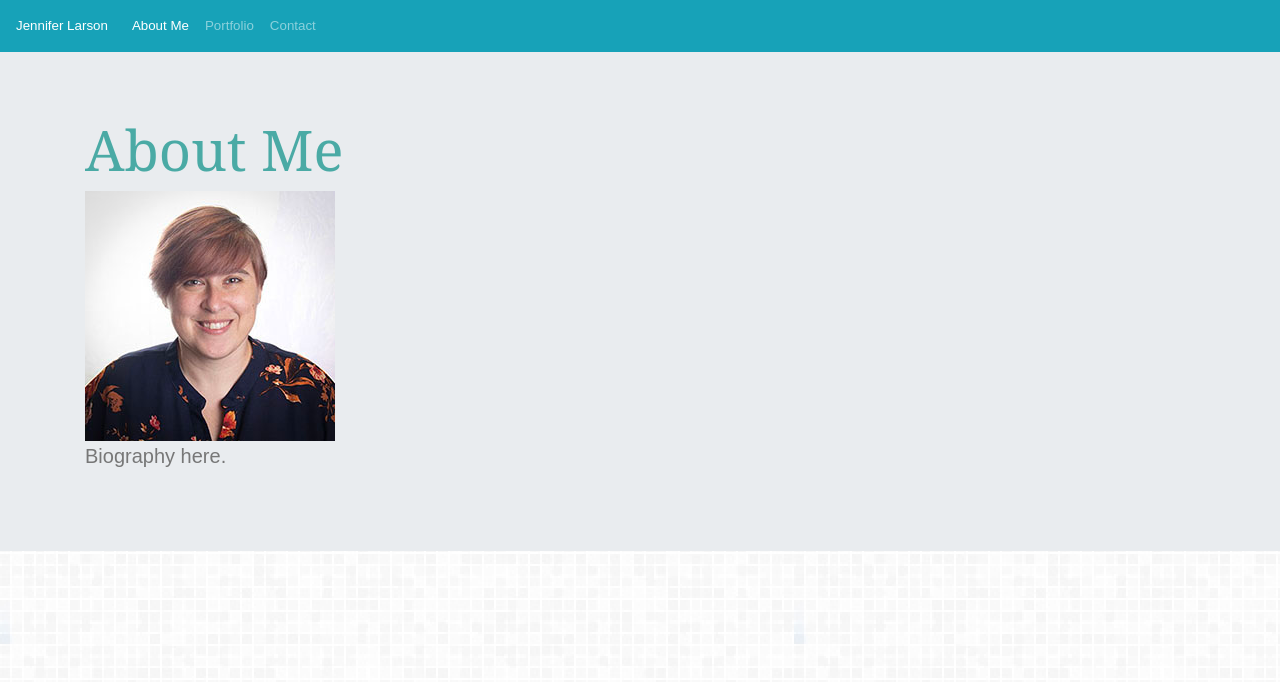
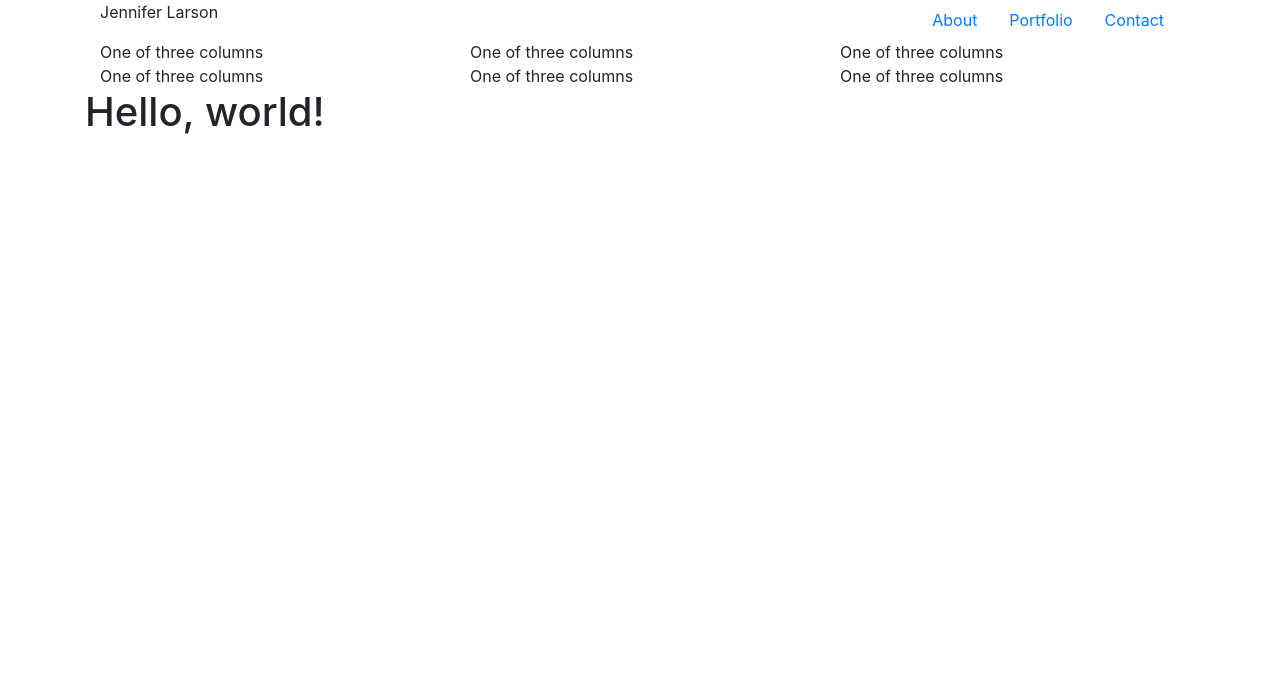
Before and after one commit to DesignerJennifer/Jennifer_Portfoli_Bootstrap.github.io, a plain HTML site: page index.html in a window 1280 px wide. Drawn offline with nearby package versions, Linux system fonts and the light colour scheme.

Commit message:
changed layout - added containers using columns and rows

```diff
--- a/index.html
+++ b/index.html
@@ -1,39 +1,83 @@
-<!DOCTYPE html>
-<html lang="en-us">
+<!doctype html>
+<html lang="en">
+  <head>
+    <!-- Required meta tags -->
+    <meta charset="utf-8">
+    <meta name="viewport" content="width=device-width, initial-scale=1, shrink-to-fit=no">
 
-<head>
-    <meta charset="UTF-8">
-    <title>Jennifer Larson</title>
-    <link rel="stylesheet" type="text/css" href="assets/css/stylesheet.css" media="screen" />
+    <!-- Bootstrap CSS -->
     <link rel="stylesheet" href="https://stackpath.bootstrapcdn.com/bootstrap/4.4.1/css/bootstrap.min.css" integrity="sha384-Vkoo8x4CGsO3+Hhxv8T/Q5PaXtkKtu6ug5TOeNV6gBiFeWPGFN9MuhOf23Q9Ifjh" crossorigin="anonymous">
-    <!---<link rel="browserreset" type="text/css" href="css/browserreset.css" media="screen" />--->
-</head>
 
-<body>
+    <title>Hello, world!</title>
+  </head>
+  <body>
 
-  <nav class="navbar navbar-expand-lg navbar-dark bg-info">
-    <a class="navbar-brand" href="#">Jennifer Larson</a>
-      <button class="navbar-toggler" type="button" data-toggle="collapse" data-target="#navbarNavAltMarkup" aria-controls="navbarNavAltMarkup" aria-expanded="false" aria-label="Toggle navigation">
-        <span class="navbar-toggler-icon"></span>
-      </button>
+    <div class="container">
+      <div class="row">
+        <div class="col-12">
 
-      <div class="collapse navbar-collapse" id="navbarNavAltMarkup">
-        <div class="navbar-nav">
-          <a class="nav-item nav-link active" href="./index.html">About Me<span class="sr-only">(current)</span></a>
-          <a class="nav-item nav-link" href="./Portfolio.html">Portfolio</a>
-          <a class="nav-item nav-link" href="#">Contact</a>
-        </div>
-      </div>
-    </nav>
-
-    <div class="jumbotron jumbotron-fluid">
-        <div class="container">
-          <h1 class="display-4">About Me</h1>
-          <img src="assets/images/Larson_Jennifer-Portrait_250x250.jpg">
-          <p class="lead">Biography here.</p>
+      <div class="container">
+        <div class="row">
+          <div class="col-3">
+            Jennifer Larson
+          </div>
+          <div class="col-3">
+          </div>
+          <div class="col-6">
+            <ul class="nav justify-content-end">
+              <li class="nav-item">
+                <a class="nav-link" href="#">About</a>
+              </li>
+              <li class="nav-item">
+                <a class="nav-link" href="#">Portfolio</a>
+              </li>
+              <li class="nav-item">
+                <a class="nav-link" href="#">Contact</a>
+              </li>
+            </ul>
+          </div>
         </div>
       </div>
 
-</body>
+    </div>
+  </div>
 
+
+      <div class="container">
+        <div class="row">
+          <div class="col-sm">
+            One of three columns
+          </div>
+          <div class="col-sm">
+            One of three columns
+          </div>
+          <div class="col-sm">
+            One of three columns
+          </div>
+        </div>
+      </div>
+
+      <div class="container">
+        <div class="row">
+          <div class="col-sm">
+            One of three columns
+          </div>
+          <div class="col-sm">
+            One of three columns
+          </div>
+          <div class="col-sm">
+            One of three columns
+          </div>
+        </div>
+      </div>
+
+
+    <h1>Hello, world!</h1>
+
+    <!-- Optional JavaScript -->
+    <!-- jQuery first, then Popper.js, then Bootstrap JS -->
+    <script src="https://code.jquery.com/jquery-3.4.1.slim.min.js" integrity="sha384-J6qa4849blE2+poT4WnyKhv5vZF5SrPo0iEjwBvKU7imGFAV0wwj1yYfoRSJoZ+n" crossorigin="anonymous"></script>
+    <script src="https://cdn.jsdelivr.net/npm/popper.js@1.16.0/dist/umd/popper.min.js" integrity="sha384-Q6E9RHvbIyZFJoft+2mJbHaEWldlvI9IOYy5n3zV9zzTtmI3UksdQRVvoxMfooAo" crossorigin="anonymous"></script>
+    <script src="https://stackpath.bootstrapcdn.com/bootstrap/4.4.1/js/bootstrap.min.js" integrity="sha384-wfSDF2E50Y2D1uUdj0O3uMBJnjuUD4Ih7YwaYd1iqfktj0Uod8GCExl3Og8ifwB6" crossorigin="anonymous"></script>
+  </body>
 </html>
```
